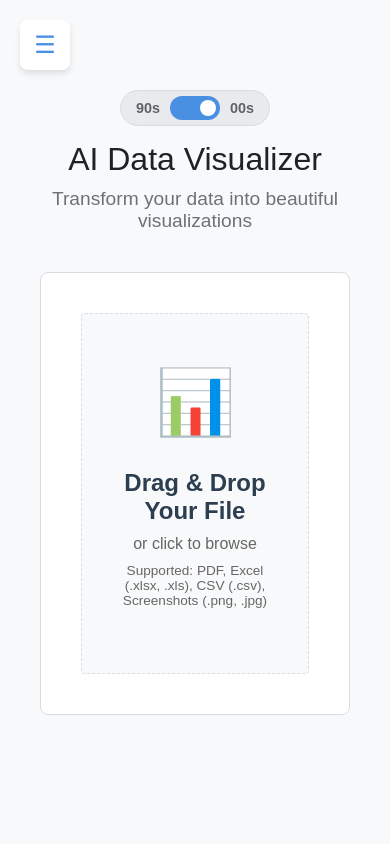
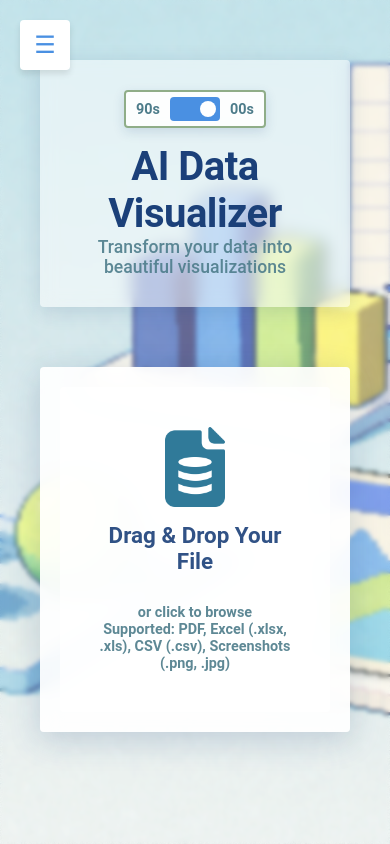
Before and after one commit to Ofia/AI_DataVisualizer, a Flask app: page / in a window 390 px wide. Run offline with Flask 3, Linux system fonts and the light colour scheme; some libraries are stand-ins or nearby versions.

Commit message:
Reduce border-radius across all UI elements and improve mobile compatibility
- Reduced all border-radius values to 4px for less rounded corners
- Changed 00s theme font from Quicksand to Roboto
- Added comprehensive mobile responsive styles for tablets (768px)
- Added extra small device support (480px)
- Improved mobile layout for header, buttons, modals, and progress stages
- Enhanced touch-friendly UI elements on mobile devices
- Added mobile-specific adjustments for 00s theme
- Configure Git LFS for binary files

Co-Authored-By: Claude Sonnet 4.5 <noreply@anthropic.com>

```diff
--- a/app.py
+++ b/app.py
@@ -29,8 +29,7 @@ def allowed_file(filename):
 
 @app.route('/')
 def index():
-    return render_template('index.html',
-                         templates=config.AVAILABLE_TEMPLATES)
+    return render_template('index.html')
 
 @app.route('/upload', methods=['POST'])
 def upload_file():
--- a/static/css/styles.css
+++ b/static/css/styles.css
@@ -66,7 +66,7 @@ header h1 {
     gap: 10px;
     background: rgba(255, 255, 255, 0.2);
     padding: 5px 15px;
-    border-radius: 20px;
+    border-radius: 4px;
     backdrop-filter: blur(5px);
 }
 
@@ -124,7 +124,7 @@ input:checked+.slider:before {
 }
 
 .slider.round {
-    border-radius: 24px;
+    border-radius: 4px;
 }
 
 .slider.round:before {
@@ -139,7 +139,7 @@ input:checked+.slider:before {
 /* Upload Section */
 .upload-section {
     background: white;
-    border-radius: 16px;
+    border-radius: 4px;
     padding: 40px;
     margin-bottom: 30px;
     box-shadow: var(--shadow-lg);
@@ -164,6 +164,8 @@ input:checked+.slider:before {
 
 .drop-zone-content {
     pointer-events: none;
+    text-align: center;
+    width: 100%;
 }
 
 .upload-icon {
@@ -577,8 +498,13 @@ input:checked+.slider:before {
 
 /* Responsive */
 @media (max-width: 768px) {
+    body {
+        padding: 10px;
+    }
+
     .container {
         margin-left: 0;
+        padding: 0 10px;
         padding-top: 70px;
     }
 
@@ -586,8 +512,152 @@ input:checked+.slider:before {
         font-size: 2rem;
     }
 
+    .subtitle {
+        font-size: 1rem;
+    }
+
+    .theme-toggle-wrapper {
+        padding: 5px 10px;
+        font-size: 0.85rem;
+    }
+
+    .upload-section,
+    .loading-section,
+    .results-section {
+        padding: 20px;
+        border-radius: 4px;
+    }
+
+    .drop-zone {
+        padding: 40px 20px;
+    }
+
+    .drop-zone h3 {
+        font-size: 1.2rem;
+    }
+
+    .analyze-btn {
+        padding: 12px 20px;
+        font-size: 1rem;
+    }
+
+    .results-header {
+        flex-direction: column;
+        gap: 15px;
+        align-items: flex-start;
+    }
+
+    .results-header h2 {
+        font-size: 1.5rem;
+    }
+
+    .export-btn {
+        width: 100%;
+    }
+
+    .summary-card,
+    .insights-card,
+    .chart-item {
+        padding: 15px;
+    }
+
+    .model-selector {
+        position: fixed;
+        top: 10px;
+        left: 10px;
+    }
+
+    .burger-menu {
+        width: 45px;
+        height: 45px;
+    }
+
+    .model-dropdown {
+        min-width: 200px;
+    }
+
+    .progress-stages {
+        flex-direction: column;
+        gap: 8px;
+    }
+
+    .stage-item {
+        padding: 10px;
+    }
+
+    .modal-content {
+        width: 95%;
+        margin: 10px;
+    }
+
+    .modal-header,
+    .modal-body,
+    .modal-footer {
+        padding: 15px 20px;
+    }
+
     .template-grid {
         grid-template-columns: repeat(2, 1fr);
+    }
+
+    /* 00s theme mobile adjustments */
+    body.theme-00s .upload-section {
+        max-width: 100%;
+        padding: 15px;
+    }
+
+    body.theme-00s .drop-zone {
+        padding: 30px 20px;
+        min-height: 240px;
+    }
+
+    body.theme-00s .header-content {
+        padding: 20px;
+    }
+}
+
+/* Extra small devices */
+@media (max-width: 480px) {
+    header h1 {
+        font-size: 1.5rem;
+    }
+
+    .subtitle {
+        font-size: 0.9rem;
+    }
+
+    .drop-zone h3 {
+        font-size: 1rem;
+    }
+
+    .drop-zone p {
+        font-size: 0.9rem;
+    }
+
+    .progress-bar-wrapper {
+        height: 20px;
+    }
+
+    .progress-text {
+        font-size: 14px;
+    }
+
+    .progress-stage {
+        font-size: 12px;
+    }
+
+    .model-dropdown {
+        min-width: 180px;
+    }
+
+    .dropdown-item {
+        padding: 12px 15px;
+        font-size: 0.9rem;
+    }
+
+    .model-badge {
+        font-size: 0.7rem;
+        padding: 2px 6px;
     }
 }
 
@@ -724,119 +794,220 @@ body.theme-90s .export-btn:active {
     transform: translate(1px, 1px);
 }
 
-body.theme-90s .template-card {
-    border-radius: 0;
-    border: 2px solid white;
-    border-right-color: #404040;
-    border-bottom-color: #404040;
-    background: #c0c0c0;
+
+/* 00s Mode (Tactile / Organic Style) */
+body.theme-00s {
+    background: url('/static/images/00s_background.png') center center / cover no-repeat fixed;
+    font-family: 'Roboto', sans-serif;
+    color: #1B4079;
+    min-height: 100vh;
+    padding: 20px;
 }
 
-body.theme-90s .template-card.active {
-    background: #000080;
-    /* Navy blue selection */
-    color: white;
-    border: 2px dotted white;
+body.theme-00s::before {
+    content: '';
+    position: fixed;
+    top: 0;
+    left: 0;
+    width: 100%;
+    height: 100%;
+    background: rgba(255, 255, 255, 0.3);
+    backdrop-filter: blur(2px);
+    z-index: -1;
 }
 
-body.theme-90s .template-card.active h3 {
-    color: white;
-}
-
-/* 00s Mode (Clean / Google Style) */
-body.theme-00s {
-    background: #f8f9fa;
-    font-family: 'Arial', sans-serif;
-    color: #202124;
+body.theme-00s .container {
+    max-width: 100%;
+    margin: 0 auto;
+    padding: 40px 20px;
 }
 
 body.theme-00s header {
-    color: #202124;
+    color: #1B4079;
+    text-align: center;
+    margin-bottom: 60px;
+}
+
+body.theme-00s .header-content {
+    background: rgba(255, 255, 255, 0.5);
+    backdrop-filter: blur(8px);
+    padding: 30px 40px;
+    border-radius: 4px;
+    box-shadow: 0 4px 20px rgba(27, 64, 121, 0.15);
+    display: inline-block;
 }
 
 body.theme-00s header h1 {
     text-shadow: none;
-    font-weight: normal;
+    font-weight: 600;
+    font-size: 2.5rem;
+    letter-spacing: -0.5px;
 }
 
 body.theme-00s .subtitle {
-    color: #5f6368;
+    color: #4D7C8A;
+    font-weight: 500;
+    font-size: 1.1rem;
+    text-shadow: none;
 }
 
 body.theme-00s .theme-toggle-wrapper {
-    background: #e8eaed;
-    border: 1px solid #dadce0;
+    background: rgba(255, 255, 255, 0.8);
+    border: 2px solid #8FAD88;
+    box-shadow: 0 4px 12px rgba(27, 64, 121, 0.15);
 }
 
 body.theme-00s .toggle-label {
-    color: #5f6368;
+    color: #4D7C8A;
+    font-weight: 600;
 }
 
-body.theme-00s .upload-section,
-body.theme-00s .template-section,
-body.theme-00s .results-section,
-body.theme-00s .loading-section {
-    background: white;
-    border: 1px solid #dadce0;
-    box-shadow: none;
-    border-radius: 8px;
+body.theme-00s .upload-section {
+    background: rgba(255, 255, 255, 0.92);
+    border: none;
+    box-shadow: 0 8px 32px rgba(27, 64, 121, 0.2);
+    border-radius: 4px;
+    padding: 20px 20px;
+    backdrop-filter: blur(10px);
+    width: 100%;
+    max-width: 450px;
+    margin: 0 auto 30px;
 }
 
 body.theme-00s .drop-zone {
-    border: 1px dashed #dadce0;
-    background: #f8f9fa;
+    border: none;
+    background: rgba(255, 255, 255, 0.85);
+    border-radius: 4px;
+    padding: 40px 30px;
+    transition: all 0.3s ease;
+    position: relative;
+    min-height: 280px;
+    display: flex;
+    flex-direction: column;
+    justify-content: flex-start;
+    align-items: center;
+    opacity: 0.9;
+}
+
+body.theme-00s .drop-zone::before {
+    content: '';
+    display: block;
+    width: 80px;
+    height: 80px;
+    background: url('/static/images/00s_data_file_icon.png') center center / contain no-repeat;
+    margin: 0 auto 20px;
+}
+
+body.theme-00s .drop-zone:hover {
+    transform: scale(1.02);
+    box-shadow: 0 4px 20px rgba(77, 124, 138, 0.3);
+}
+
+body.theme-00s .drop-zone-content {
+    display: flex;
+    flex-direction: column;
+    justify-content: space-between;
+    align-items: center;
+    height: 100%;
+    width: 100%;
+    position: relative;
+}
+
+body.theme-00s .drop-zone h3 {
+    color: #1B4079;
+    font-weight: 700;
+    font-size: 1.4rem;
+    text-shadow: 0 2px 4px rgba(255, 255, 255, 0.8);
+    position: relative;
+    z-index: 1;
+    margin-top: -5px;
+    margin-bottom: 30px;
+}
+
+body.theme-00s .drop-zone p {
+    color: #4D7C8A;
+    font-weight: 600;
+    text-shadow: 0 1px 2px rgba(255, 255, 255, 0.8);
+    position: relative;
+    z-index: 1;
+    margin: 0;
+}
+
+body.theme-00s .file-types {
+    color: #1B4079;
+    font-weight: 600;
+    margin-top: auto !important;
+    margin-bottom: 0 !important;
+    padding: 0px !important;
+    text-align: center !important;
+    pointer-events: auto !important;
+}
+
+body.theme-00s .upload-icon {
+    display: none;
+}
+
+body.theme-00s .analyze-btn {
+    background: linear-gradient(135deg, #4D7C8A, #7F9C96);
+    box-shadow: 0 4px 16px rgba(77, 124, 138, 0.3);
+    border-radius: 4px;
+    font-weight: 600;
+    padding: 14px 28px;
+    font-size: 1rem;
+    letter-spacing: 0.3px;
+    transition: all 0.3s ease;
+}
+
+body.theme-00s .analyze-btn:hover {
+    background: linear-gradient(135deg, #1B4079, #4D7C8A);
+    transform: translateY(-2px);
+    box-shadow: 0 6px 24px rgba(27, 64, 121, 0.4);
+}
+
+body.theme-00s .upload-status {
+    background: rgba(203, 223, 144, 0.3);
+    border-left: 4px solid #8FAD88;
     border-radius: 4px;
 }
 
-body.theme-00s .drop-zone:hover {
-    background: #f1f3f4;
-    border-color: #1a73e8;
-}
-
-body.theme-00s .analyze-btn {
-    background: #1a73e8;
-    box-shadow: none;
+body.theme-00s .results-section,
+body.theme-00s .loading-section {
+    background: rgba(255, 255, 255, 0.92);
+    border: none;
+    box-shadow: 0 8px 32px rgba(27, 64, 121, 0.2);
     border-radius: 4px;
-    font-weight: 500;
-}
-
-body.theme-00s .analyze-btn:hover {
-    background: #1765cc;
-    box-shadow: 0 1px 2px rgba(60, 64, 67, 0.3);
+    backdrop-filter: blur(10px);
+    max-width: 1600px;
+    width: 100%;
+    margin: 0 auto 30px;
 }
 
 body.theme-00s .export-btn {
-    background: white;
-    color: #1a73e8;
-    border: 1px solid #dadce0;
-    box-shadow: none;
+    background: linear-gradient(135deg, #8FAD88, #CBDF90);
+    color: #1B4079;
+    border: none;
+    box-shadow: 0 4px 12px rgba(143, 173, 136, 0.3);
+    border-radius: 4px;
+    font-weight: 600;
 }
 
 body.theme-00s .export-btn:hover {
-    background: #f8f9fa;
-    color: #174ea6;
+    background: linear-gradient(135deg, #7F9C96, #8FAD88);
+    transform: translateY(-2px);
+    box-shadow: 0 6px 20px rgba(127, 156, 150, 0.4);
 }
 
-body.theme-00s .template-card {
-    border: 1px solid #dadce0;
-    border-radius: 8px;
-    background: white;
-    box-shadow: none;
+body.theme-00s .summary-card,
+body.theme-00s .insights-card {
+    background: rgba(203, 223, 144, 0.15);
+    border-left: 4px solid #4D7C8A;
+    border-radius: 4px;
 }
 
-body.theme-00s .template-card:hover {
-    box-shadow: 0 1px 2px rgba(60, 64, 67, 0.3);
-    border-color: #dadce0;
-}
-
-body.theme-00s .template-card.active {
-    background: #e8f0fe;
-    border-color: #1a73e8;
-    color: #1967d2;
-}
-
-body.theme-00s .template-card.active h3 {
-    color: #1967d2;
+body.theme-00s .chart-item {
+    background: rgba(255, 255, 255, 0.7);
+    border-radius: 4px;
+    box-shadow: 0 4px 16px rgba(27, 64, 121, 0.1);
 }
 
 /* =========================================
@@ -853,7 +1024,7 @@ body.theme-00s .template-card.active h3 {
 .burger-menu {
     background: white;
     border: none;
-    border-radius: 8px;
+    border-radius: 4px;
     width: 50px;
     height: 50px;
     display: flex;
--- a/templates/index.html
+++ b/templates/index.html
@@ -5,6 +5,9 @@
     <meta charset="UTF-8">
     <meta name="viewport" content="width=device-width, initial-scale=1.0">
     <title>AI Data Visualizer</title>
+    <link rel="preconnect" href="https://fonts.googleapis.com">
+    <link rel="preconnect" href="https://fonts.gstatic.com" crossorigin>
+    <link href="https://fonts.googleapis.com/css2?family=Quicksand:wght@400;500;600;700&family=Nunito:wght@400;600;700&display=swap" rel="stylesheet">
     <link rel="stylesheet" href="{{ url_for('static', filename='css/styles.css') }}">
     <script src="https://cdn.plot.ly/plotly-2.27.0.min.js"></script>
     <script src="https://cdnjs.cloudflare.com/ajax/libs/html2pdf.js/0.10.1/html2pdf.bundle.min.js"></script>
@@ -105,27 +108,8 @@
                     <span class="status-text" id="statusText">File uploaded successfully!</span>
                 </div>
             </div>
-        </div>
 
-        <!-- Template Selector -->
-        <div class="template-section" id="templateSection" style="display: none;">
-            <h2>Choose Visualization Style</h2>
-            <div class="template-grid">
-                {% for template in templates %}
-                <div class="template-card {{ 'active' if template == 'professional' else '' }}"
-                    data-template="{{ template }}" onclick="selectTemplate('{{ template }}')">
-                    <div class="template-preview">
-                        <div class="template-icon">
-                            <div class="template-icon-circle {{ template }}"></div>
-                        </div>
-                    </div>
-                    <div class="template-info">
-                        <h3>{{ template.title() }}</h3>
-                    </div>
-                </div>
-                {% endfor %}
-            </div>
-            <button class="analyze-btn" id="analyzeBtn" onclick="analyzeData()">
+            <button class="analyze-btn" id="analyzeBtn" onclick="analyzeData()" style="display: none;">
                 <span class="btn-text">Generate Visualizations</span>
                 <span class="btn-loader" style="display: none;">⏳ Analyzing...</span>
             </button>
```
Also changed, not shown: other parts of static/css/styles.css (+24 -105 lines), static/js/app.js (+6 -60 lines), static/images/00s_background.png (added), static/images/00s_center_drop_file.png (added), static/images/00s_data_file_icon.png (added), static/images/100s_background.png (added), 2 other files.
